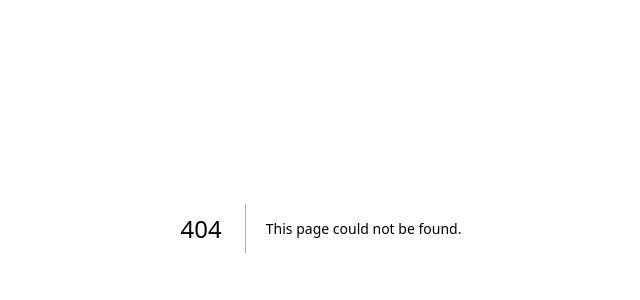
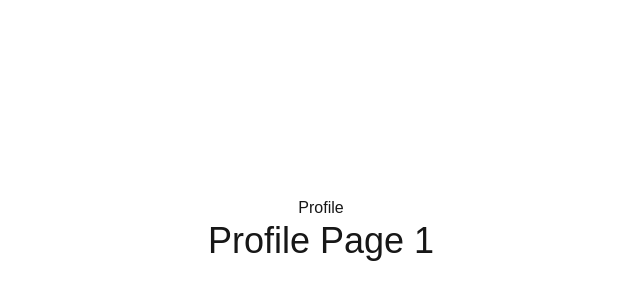
Before and after one commit to MANMOHAN4/Full-stack-Authentication-system-with-MongoDB-in-NextJS, a Next.js app: page /profile/1 in a window 1280 px wide. Before the commit this address had no page. Shown: the part 172-472 px from the top of the page, without its empty margins (319-959 px from the left). Built offline with nearby package versions, Linux system fonts and the light colour scheme.

Commit message:
Add profile page

```diff
--- /dev/null
+++ b/src/app/profile/[id]/page.tsx
@@ -0,0 +1,9 @@
+export default function UserProfile({ params }: any) {
+  return (
+    <div className="flex flex-col items-center justify-center min-h-screen py-2">
+      <h1>Profile</h1>
+      <hr />
+      <p className="text-4xl">Profile Page {params.id}</p>
+    </div>
+  );
+}
--- /dev/null
+++ b/src/app/profile/page.tsx
@@ -0,0 +1,9 @@
+export default function ProfilePage() {
+  return (
+    <div className="flex flex-col items-center justify-center min-h-screen py-2">
+      <h1>Profile</h1>
+      <hr />
+      <p className="text-4xl">Profile Page</p>
+    </div>
+  );
+}
```
